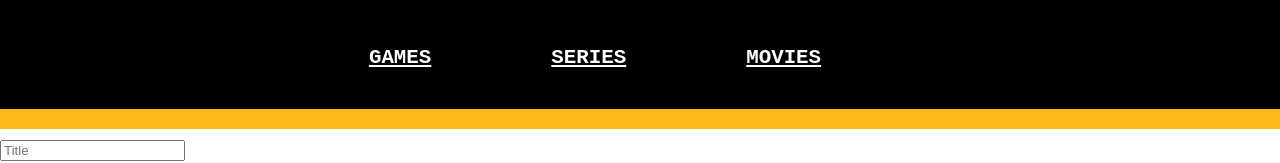
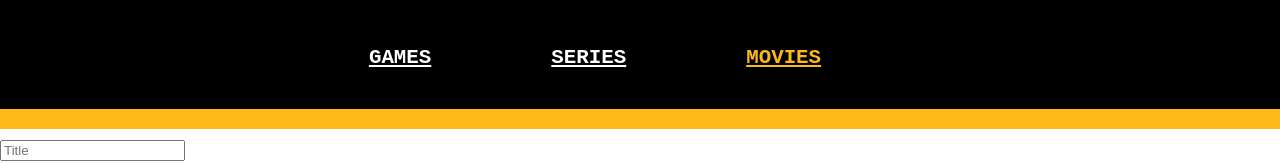
Before and after one commit to michal90r/list_ui_app, a React (Create React App) app in the folder client/: page /movies in a window 1280 px wide. Shown: the top 163 px of the page. Built offline with nearby package versions, Linux system fonts and the light colour scheme; the HTML template or start-up script is replaced by a standard one.

Commit message:
yellow active link

```diff
--- a/client/src/App.css
+++ b/client/src/App.css
@@ -26,33 +26,17 @@ html, body, div, span, applet, object, iframe, h1, h2, h3, h4, h5, h6, p, blockq
     top: 140px;
 }
 
-.header li{
+.header li {
     display: inline-block;
     margin-right: 120px;
+    font-size: 1.6em;
+    font-weight: bold;
 }
 
-.header a{
-  font-size: 1.6em;
-  font-weight: bold;
-  color: #fff;
+a{
+    color: #fff
 }
 
-/*
-#games{
-  position: fixed;
-  left: 100px;
-  top: 50px
+a.active {
+    color: #fdb918
 }
-
-#series{
-  position: fixed;
-  text-align: center;
-  top: 50px;
-}
-
-#movies{
-  position: fixed;
-  right: 100px;
-  top: 50px
-}
-*/
--- a/client/src/App.js
+++ b/client/src/App.js
@@ -1,5 +1,5 @@
 import React from 'react';
-import {BrowserRouter as Router, Route, Link, Switch} from 'react-router-dom'
+import {BrowserRouter as Router, Route, NavLink, Switch} from 'react-router-dom'
 
 import Games from './ContainerComponents/Games'
 import Series from './ContainerComponents/Series'
@@ -16,19 +16,19 @@ class App extends React.Component {
                     <div className="header">
                         <ul>
                             <li>
-                                <Link to='/games'>
-                                    <code id="games">Games</code>
-                                </Link>
+                                <NavLink to='/games' activeClassName="active">
+                                    <code id="games" >Games</code>
+                                </NavLink>
                             </li>
                             <li>
-                                <Link to='/series'>
+                                <NavLink to='/series' activeClassName="active">
                                     <code id="series">series</code>
-                                </Link>
+                                </NavLink>
                             </li>
                             <li>
-                                <Link to='/movies'>
+                                <NavLink to='/movies' activeClassName="active">
                                     <code id="movies">movies</code>
-                                </Link>
+                                </NavLink>
                             </li>
                         </ul>
                     </div>
```
Lines whose indentation alone changed are shown as unchanged.
